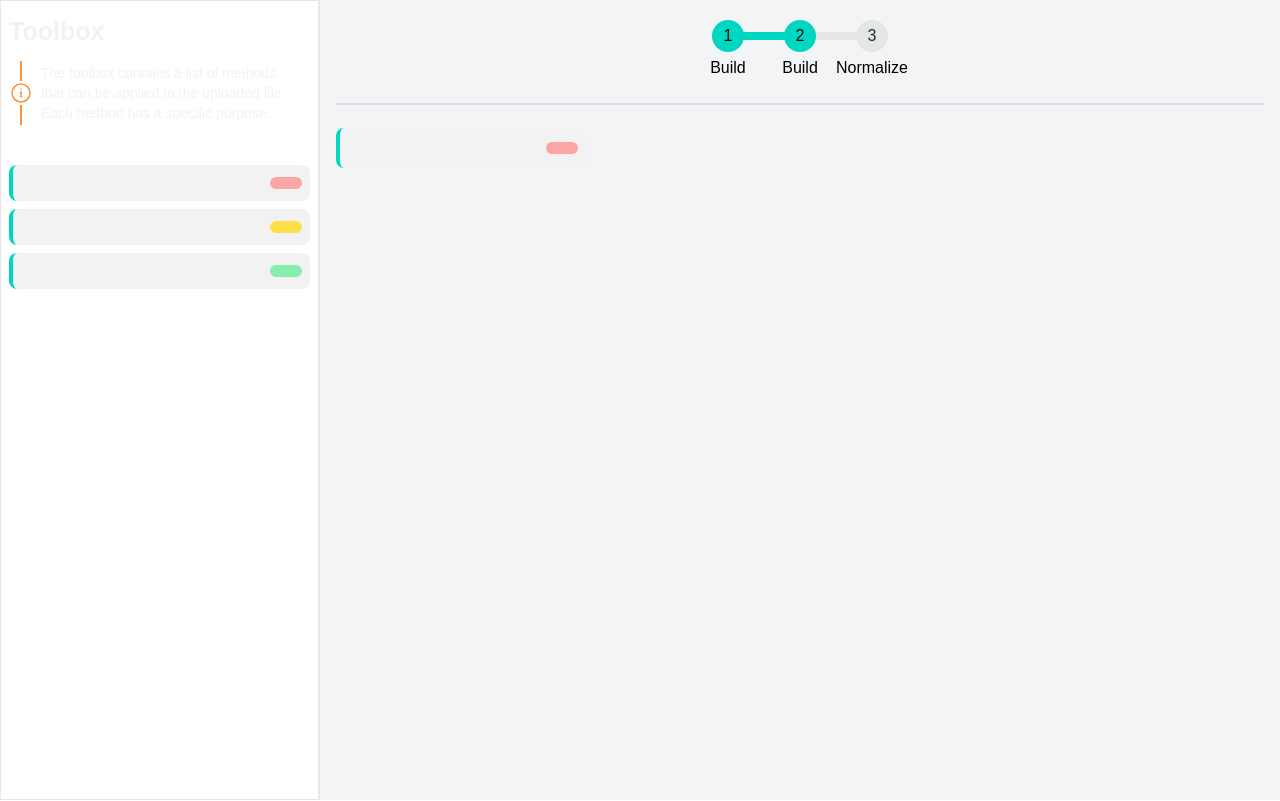
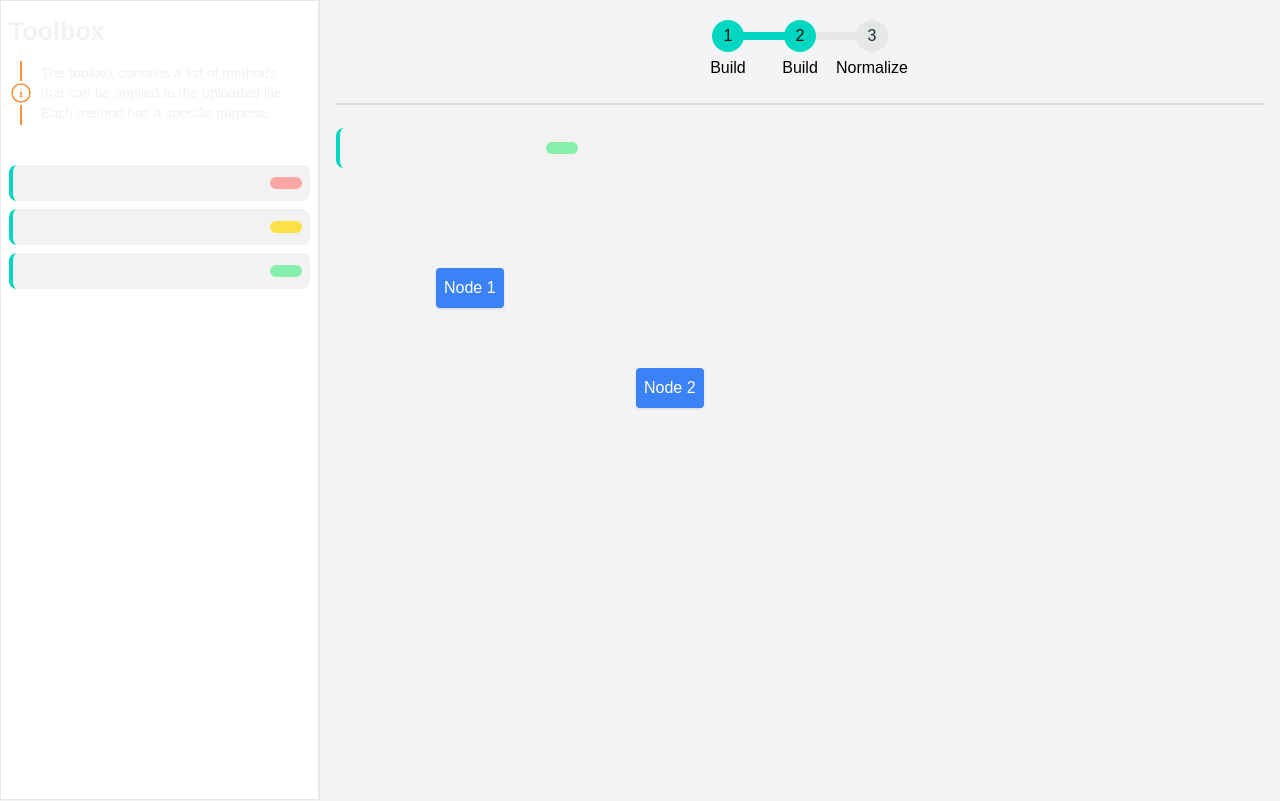
Before and after one commit to 0xbalazstoth/datveez, a Next.js app: page /builder in a window 1280 px wide. Shown: the top 801 px of the page. Built offline with nearby package versions, Linux system fonts and the light colour scheme.

Commit message:
Added nodes

```diff
--- a/app/builder/page.tsx
+++ b/app/builder/page.tsx
@@ -1,5 +1,6 @@
 "use client";
 
+import { useState } from "react";
 import ToolboxItem from "../components/toolbox.item";
 import StepsLayout from "../layouts/steps.layout";
 import BuilderStep from "../steps/builder.step";
@@ -7,6 +8,8 @@ import Sidebar from "../components/sidebar";
 import Steps from "../components/steps";
 import { Step, StepName } from "../types/step.type";
 import { ToolboxCategory } from "../types/toolbox.categories.type";
+import { v4 as uuidv4 } from "uuid";
+import Canvas from "../components/canvas";
 
 interface StepsPageProps {}
 
@@ -18,19 +21,19 @@ export default function StepsPage(props: StepsPageProps) {
       name: StepName.Build,
       isCompleted: true,
       order: 1,
-      id: Math.random().toString(),
+      id: crypto.randomUUID(),
     },
     {
       name: "Build",
       isCompleted: true,
       order: 2,
-      id: Math.random().toString(),
+      id: crypto.randomUUID(),
     },
     {
       name: "Normalize",
       isCompleted: false,
       order: 3,
-      id: Math.random().toString(),
+      id: crypto.randomUUID(),
     },
   ];
 
@@ -56,11 +59,14 @@ export default function StepsPage(props: StepsPageProps) {
           {/* Build step */}
           <BuilderStep>
             <ToolboxItem
-              name="Lowercasing"
-              category={ToolboxCategory.Remove}
+              name="test"
+              category={ToolboxCategory.Normalization}
+              id={crypto.randomUUID()}
+              tip="test tip"
               isDropped
-              tip="Lowercase all text"
             ></ToolboxItem>
+
+            <Canvas />
           </BuilderStep>
 
           {/* Normalize step */}
@@ -68,16 +74,19 @@ export default function StepsPage(props: StepsPageProps) {
         <Sidebar>
           <div className="flex flex-col gap-2 mt-10">
             <ToolboxItem
+              id={crypto.randomUUID()}
               name="Lowercasing"
               category={ToolboxCategory.Remove}
               tip="Lowercase all text"
             ></ToolboxItem>
             <ToolboxItem
+              id={crypto.randomUUID()}
               name="Tokenization"
               category={ToolboxCategory.Tokenization}
               tip="Tokenize text into words"
             ></ToolboxItem>
             <ToolboxItem
+              id={crypto.randomUUID()}
               name="Normalization"
               category={ToolboxCategory.Normalization}
               tip="Normalize text by removing special characters"
--- /dev/null
+++ b/app/components/canvas.tsx
@@ -0,0 +1,28 @@
+import React, { useState } from "react";
+import NodeItem from "./node";
+
+interface NodeData {
+  id: string;
+  label: string;
+  x: number;
+  y: number;
+}
+
+const initialNodes: NodeData[] = [
+  { id: "node-1", label: "Node 1", x: 100, y: 100 },
+  { id: "node-2", label: "Node 2", x: 300, y: 200 },
+];
+
+const Canvas: React.FC = () => {
+  const [nodes, setNodes] = useState<NodeData[]>(initialNodes);
+
+  return (
+    <div className="relative w-full h-screen">
+      {nodes.map((node) => (
+        <NodeItem key={node.id} {...node} />
+      ))}
+    </div>
+  );
+};
+
+export default Canvas;
--- /dev/null
+++ b/app/components/node.tsx
@@ -0,0 +1,55 @@
+import React, { useState } from "react";
+
+interface NodeProps {
+  id: string;
+  label: string;
+  x: number;
+  y: number;
+}
+
+const NodeItem: React.FC<NodeProps> = ({ id, label, x, y }) => {
+  const [position, setPosition] = useState({ x, y });
+  const [offset, setOffset] = useState({ x: 0, y: 0 });
+
+  const handleDrag = (e: MouseEvent) => {
+    setPosition({
+      x: e.clientX - offset.x,
+      y: e.clientY - offset.y,
+    });
+  };
+
+  const onMouseDown = (e: React.MouseEvent<HTMLDivElement, MouseEvent>) => {
+    e.preventDefault();
+    const startX = e.clientX - position.x;
+    const startY = e.clientY - position.y;
+
+    setOffset({ x: startX, y: startY });
+
+    const onMouseMove = (event: MouseEvent) => {
+      setPosition({
+        x: event.clientX - startX,
+        y: event.clientY - startY,
+      });
+    };
+
+    const onMouseUp = () => {
+      document.removeEventListener("mousemove", onMouseMove);
+      document.removeEventListener("mouseup", onMouseUp);
+    };
+
+    document.addEventListener("mousemove", onMouseMove);
+    document.addEventListener("mouseup", onMouseUp, { once: true });
+  };
+
+  return (
+    <div
+      className="absolute bg-blue-500 text-white p-2 rounded shadow cursor-move"
+      style={{ left: position.x, top: position.y }}
+      onMouseDown={onMouseDown}
+    >
+      {label}
+    </div>
+  );
+};
+
+export default NodeItem;
--- a/app/components/toolbox.item.tsx
+++ b/app/components/toolbox.item.tsx
@@ -5,6 +5,7 @@ interface ToolboxItemProps {
   category: ToolboxCategory;
   isDropped?: boolean;
   tip: string;
+  id: string;
 }
 
 const categories = [
--- a/app/steps/builder.step.tsx
+++ b/app/steps/builder.step.tsx
@@ -1,10 +1,10 @@
 import React from "react";
 
-interface BuilderStepProps {
+interface GridLayoutProps {
   children: React.ReactNode;
 }
 
-export default function BuilderStep(props: BuilderStepProps) {
+export default function BuilderStep(props: GridLayoutProps) {
   const { children } = props;
   return (
     <div className="inset-0 flex-grow rounded-lg bg-transparent bg-[radial-gradient(#e5e7eb_1px,transparent_1px)] [background-size:16px_16px]">
--- a/package.json
+++ b/package.json
@@ -10,17 +10,20 @@
   },
   "dependencies": {
     "@dnd-kit/core": "^6.1.0",
+    "@dnd-kit/modifiers": "^7.0.0",
     "@dnd-kit/sortable": "^8.0.0",
     "@headlessui/react": "^2.1.0",
     "@heroicons/react": "^2.1.4",
     "next": "14.2.4",
     "react": "^18",
-    "react-dom": "^18"
+    "react-dom": "^18",
+    "uuid": "^10.0.0"
   },
   "devDependencies": {
     "@types/node": "^20",
     "@types/react": "^18",
     "@types/react-dom": "^18",
+    "@types/uuid": "^10.0.0",
     "daisyui": "^4.12.6",
     "eslint": "^8",
     "eslint-config-next": "14.2.4",
```
Also changed, not shown: 1 other file (tests, documents, lock files or other folders).
